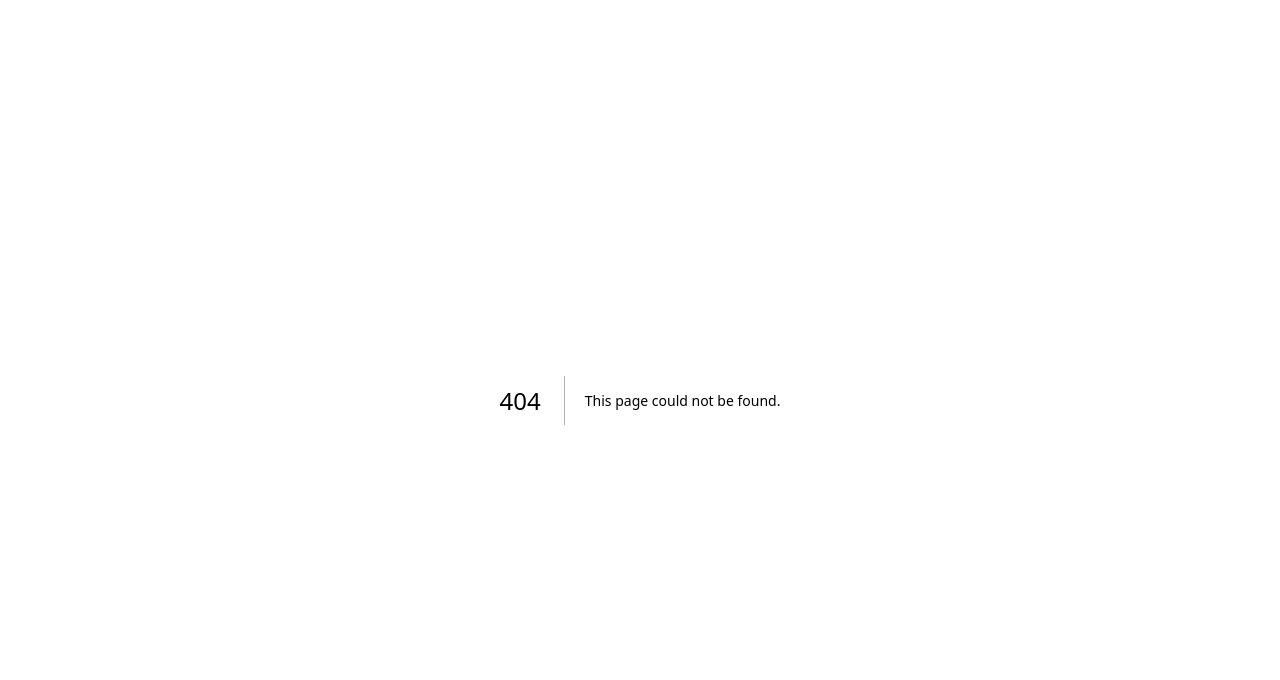
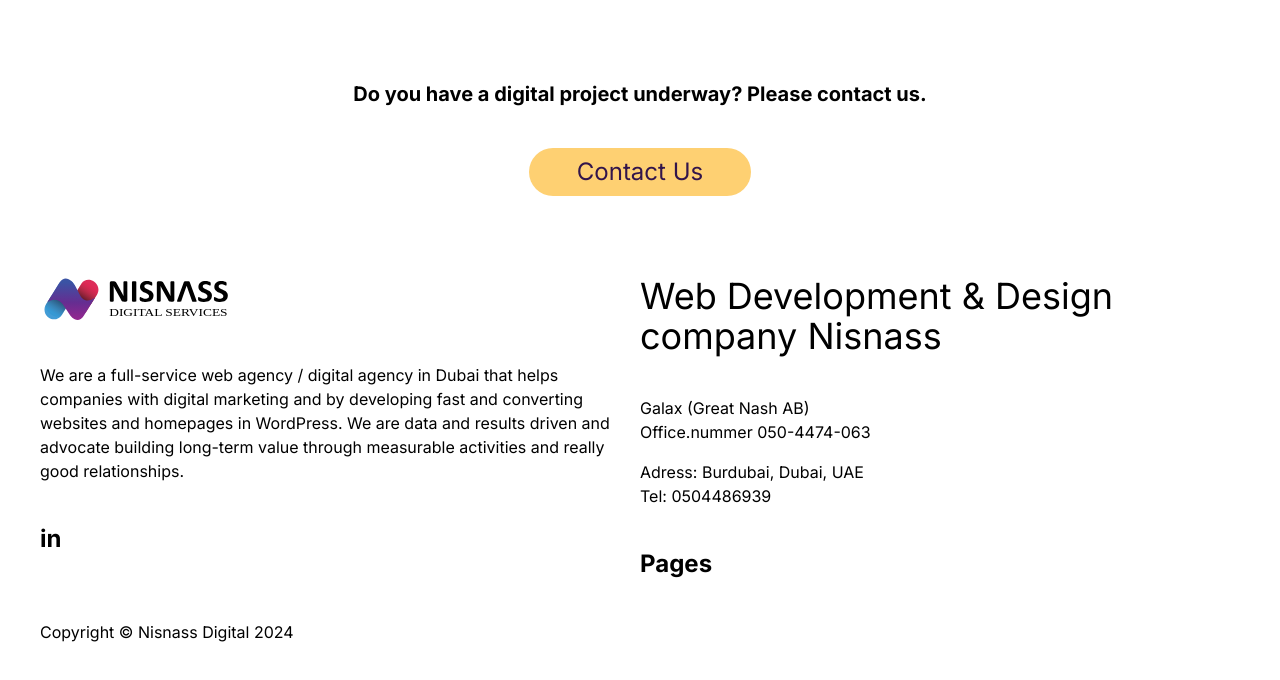
Before and after one commit to IrfanG-cloud/nisnass, a Next.js app: page /components/layout/footer in a window 1280 px wide. Before the commit this address had no page. Shown: the top 680 px of the page. Built offline with nearby package versions, Linux system fonts and the light colour scheme.

Commit message:
footer added

```diff
--- a/src/app/components/layout/content/projects/page.tsx
+++ b/src/app/components/layout/content/projects/page.tsx
@@ -7,7 +7,6 @@
         <div>
         <Image src="/galax1.png" width={1200} height={300} alt="" />
         </div>
-        <h1>hello</h1>
     </div>
     </>
   )
--- /dev/null
+++ b/src/app/components/layout/footer/page.tsx
@@ -0,0 +1,41 @@
+import Link from "next/link"
+import Image from "next/image"
+
+export default function Footer(){
+    return (
+        <div className="px-10 py-20">
+            <div className="">
+                <h1 className="text-xl font-bold text-center pb-10">Do you have a digital project underway? Please contact us.</h1>
+                <div className="flex justify-center pb-10">
+                    <button className="bg-[#FED072] hover:bg-[#32154b] text-[#32154b] hover:text-white py-2 px-12 rounded-full text-2xl">
+                        <Link href='/'> Contact Us</Link>
+                    </button>
+                </div>
+            </div>
+            <div className="flex pt-10">
+                <div className="w-1/2">
+                <Image src="/final_logo.svg" width={200} height={200} alt="" />
+                <p className="py-10">
+                We are a full-service web agency / digital agency in Dubai that helps companies with digital marketing and by developing fast and converting websites and homepages in WordPress.
+
+We are data and results driven and advocate building long-term value through measurable activities and really good relationships.
+                </p>
+                <h1 className="text-2xl font-bold">in</h1>
+                </div>
+                <div className="w-1/2">
+                    <div>
+                    <h1 className="text-4xl">Web Development & Design company Nisnass</h1>
+                    <div className="pt-10"><span>Galax (Great Nash AB)</span></div>
+                    <div className="pb-4"><span>Office.nummer 050-4474-063</span></div>
+                    </div>
+                    <div>
+                       <div><span>Adress: Burdubai, Dubai, UAE</span></div>
+                        <div><span>Tel: 0504486939</span></div>
+                        <h1 className="text-2xl font-bold py-10"><Link href="">Pages</Link></h1>
+                    </div>
+                </div>
+            </div>
+            <div className="flex align-center"><p className="align-center">Copyright © Nisnass Digital 2024</p></div>
+        </div>
+    )
+}
--- a/src/app/page.tsx
+++ b/src/app/page.tsx
@@ -1,6 +1,7 @@
 
 import Content from './components/layout/content/page'
 import Header from './components/layout/header/page'
+import Footer from './components/layout/footer/page'
 
 
 export default function Home() {
@@ -8,6 +9,7 @@
     <main className="">
       <Header />
       <Content />
+      <Footer />
     </main>
   )
 }
```
